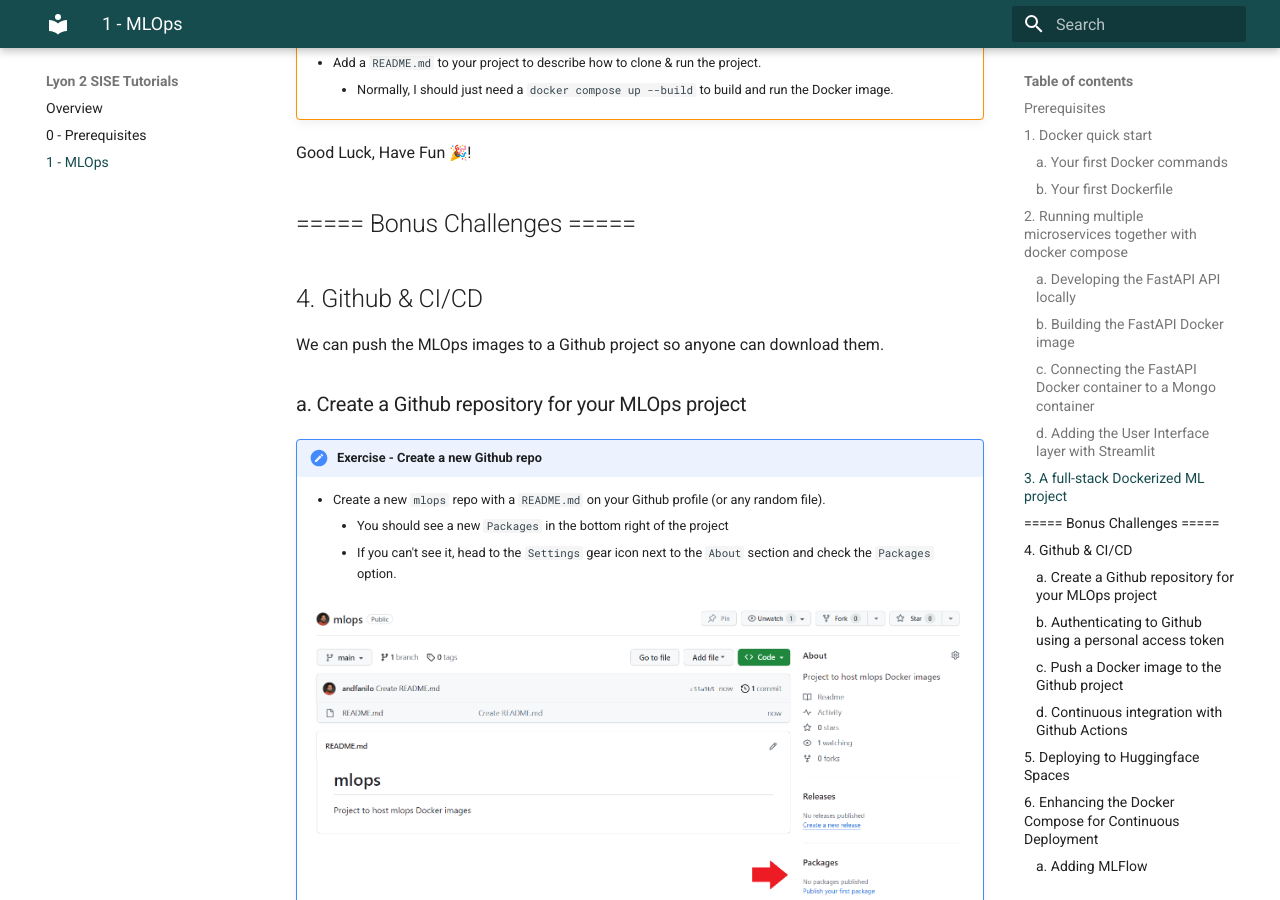
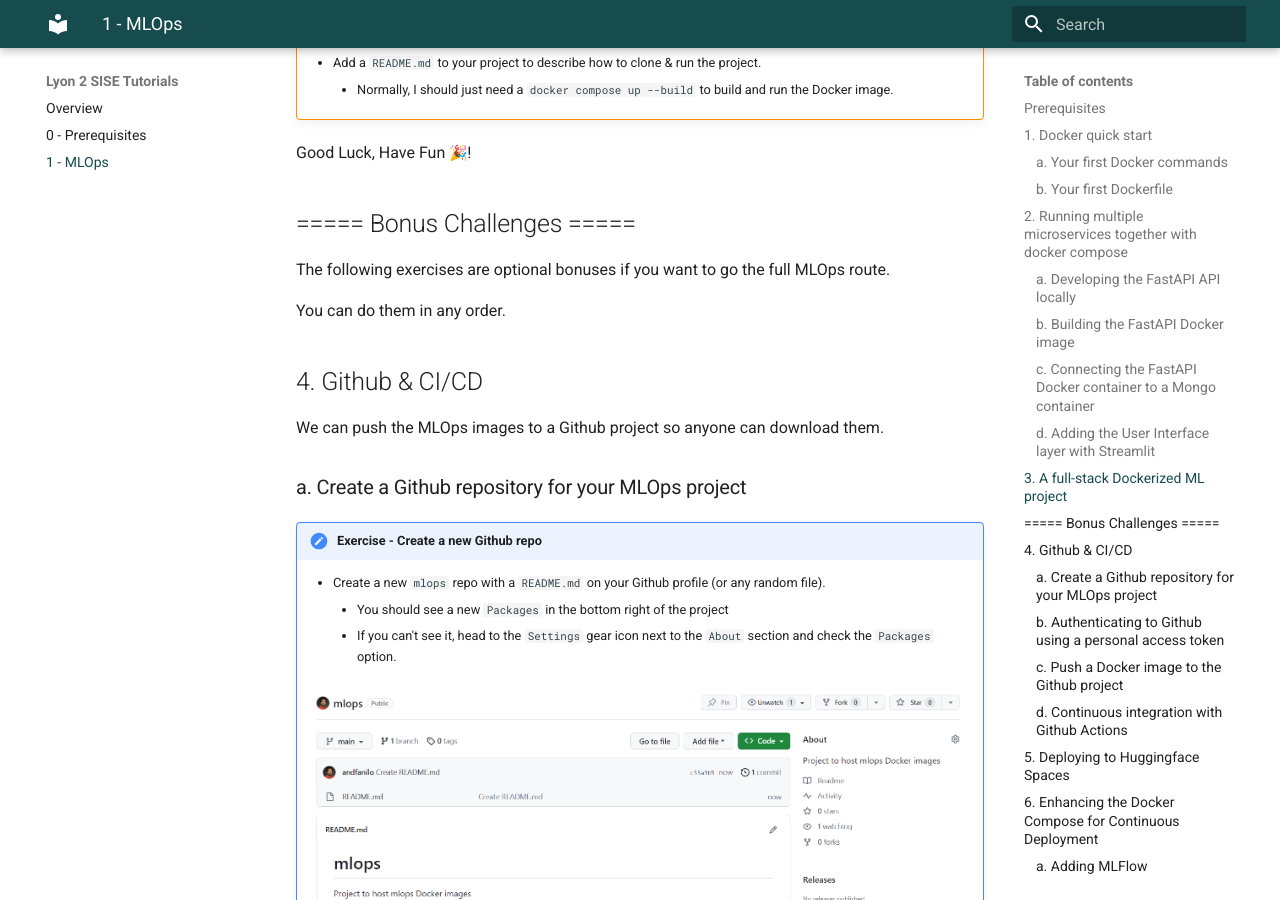
Before and after one commit to andfanilo/lyon2, an MkDocs documentation site: the page built from docs/mlops.md, in a window 1280 px wide and 900 px high, scrolled down 11882 px. Built offline with MkDocs 1.6.1 and Material for MkDocs 9.7.7, drawn with Linux system fonts in a browser that asks for light colours; emoji names are drawn with the system emoji font; some of the changed text lies outside the part shown.

Commit message:
Disclaimer bonus challenges

```diff
--- a/docs/mlops.md
+++ b/docs/mlops.md
@@ -370,6 +370,10 @@
 
 ## ===== Bonus Challenges =====
 
+The following exercises are optional bonuses if you want to go the full MLOps route.
+
+You can do them in any order.
+
 ## 4. Github & CI/CD
 
 We can push the MLOps images to a Github project so anyone can download them.
```
Also changed, not shown: other parts of docs/mlops.md (+0 -4 lines).
